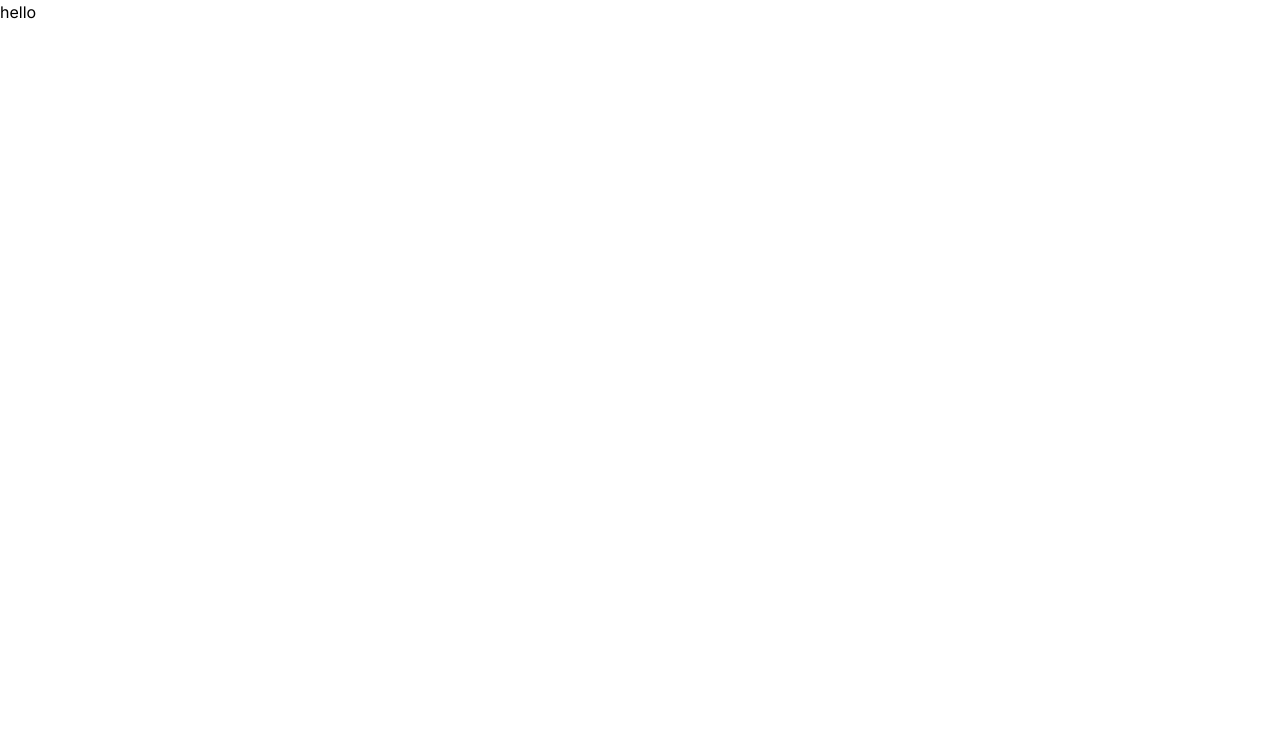
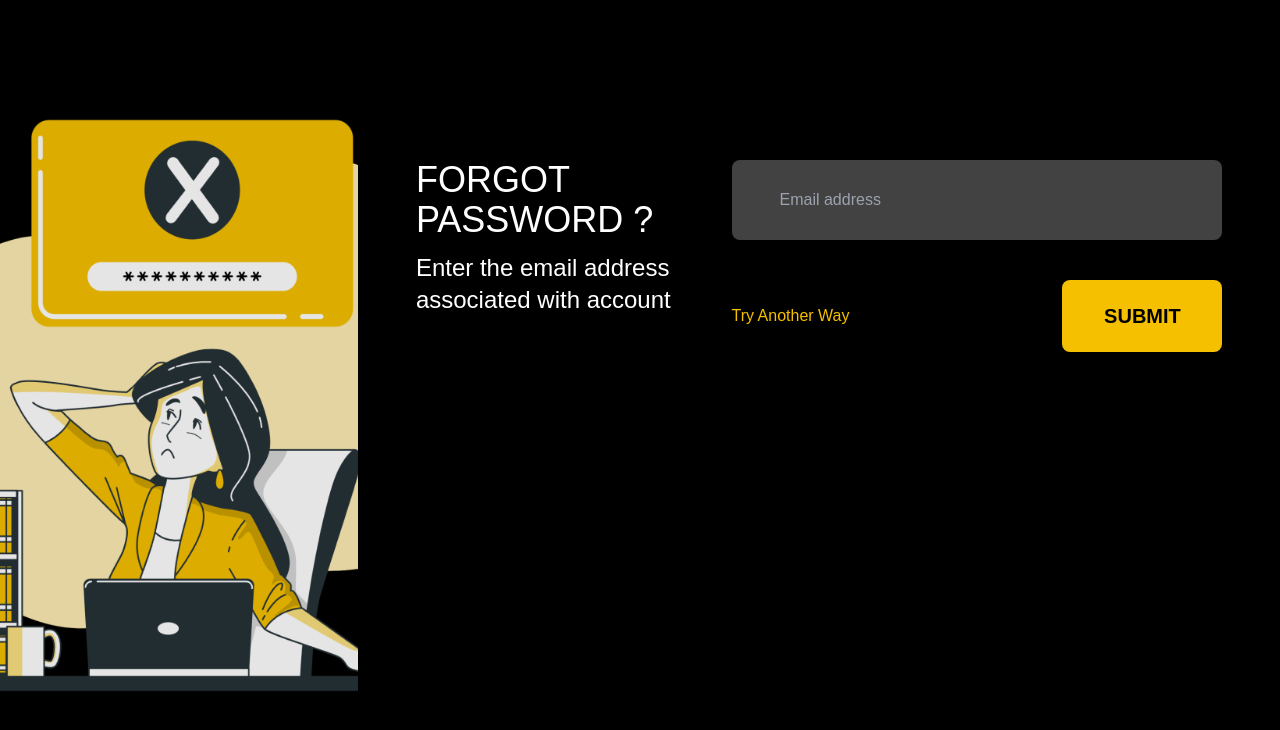
Before and after one commit to BimalDevasia/TiffinBox, a Next.js app: page /forgot-password in a window 1280 px wide. Shown: the top 730 px of the page. Built offline with nearby package versions, Linux system fonts and the light colour scheme.

Commit message:
Improved menu and forgot password

```diff
--- a/src/app/(auth)/forgot-password/page.tsx
+++ b/src/app/(auth)/forgot-password/page.tsx
@@ -1,7 +1,46 @@
 export default function Home() {
     return (
         <>
-            <div>hello</div>
+            <div className='h-screen w-full relative flex bg-black font-bebasneue'>
+
+            <div className='bg-forgot avg:block hidden relative bg-cover bg-no-repeat w-[28%] h-full'></div>
+
+
+
+<div className='w-screen avg:w-[72%] h-min rounded-3xl  text-white mt-40 px-10'>
+
+
+  <div className='flex justify-around w-full '>
+
+    <div className='w-1/3'>
+
+    <h6 className='text-4xl mb-3 font-bebasneue'>FORGOT <br />PASSWORD ?</h6>
+      <p className='text-2xl font-bebasneue'>Enter the email address associated with account</p>
+
+    </div >
+
+    <form className='flex  flex-col med:w-7/12 w-full gap-10'>
+
+      <input className='h-20 focus:outline-none bg-ingrey px-[3rem] rounded-lg' placeholder='Email address' type="text" name="" id="email" required />
+
+      <div className="w-full place-items-center flex justify-between">
+        <p className="text-inyellow">Try Another Way</p>
+        <button type='submit' className='bg-inyellow rounded-lg w-[10rem] text-black  h-[4.5rem] font-bold text-[20px] '>SUBMIT</button>
+      </div>
+
+
+    </form>
+
+
+
+  </div>
+
+</div>
+
+
+
+
+</div>
         </>
     );
 }
--- a/src/app/globals.css
+++ b/src/app/globals.css
@@ -1,32 +1,3 @@
 @tailwind base;
 @tailwind components;
 @tailwind utilities;
-
-@layer base {
-  @font-face {
-    font-family: 'bebasneue';
-    font-style: normal;
-    font-weight: 400;
-    src: url('https://fonts.googleapis.com/css2?family=Bebas+Neue&family=Madimi+One&display=swap');
-  }
-}
-
-:root {
-  --foreground-rgb: 0, 0, 0;
-  --background-start-rgb: 214, 219, 220;
-  --background-end-rgb: 255, 255, 255;
-}
-
-@media (prefers-color-scheme: dark) {
-  :root {
-    --foreground-rgb: 255, 255, 255;
-    --background-start-rgb: 0, 0, 0;
-    --background-end-rgb: 0, 0, 0;
-  }
-}
-
-@layer utilities {
-  .text-balance {
-    text-wrap: balance;
-  }
-}
--- a/src/app/layout.tsx
+++ b/src/app/layout.tsx
@@ -1,9 +1,11 @@
 import type { Metadata } from "next";
 import { Inter } from "next/font/google";
 import "./globals.css";
-
+import { Poppins } from "next/font/google";
 
 const inter = Inter({ subsets: ["latin"] });
+const poppins = Poppins({ subsets: ["latin"],variable:"--poppins",weight:"800"});
+
 
 export const metadata: Metadata = {
   title: "Tiffin Box",
@@ -19,7 +21,7 @@ export default function RootLayout({
     <html lang="en">
       <head>
       </head>
-      <body className={inter.className}>{children}</body>
+      <body className={`inter.className,${poppins.variable}`}>{children}</body>
     </html>
   );
 }
--- /dev/null
+++ b/src/app/menu/data.js
@@ -0,0 +1,6 @@
+const items=[{name:"BREAD OMLET",desp:"A bread omelet is a quick and satisfying dish made by sandwiching beaten eggs between slices of bread Seasoned to taste and optionally filled with vegetables or cheese, it a versatile meal perfect for breakfast, brunch, or a light dinner.",price:"40",link:"/item.png"},
+{name:"BREAD OMLET",desp:"A bread omelet is a quick and satisfying dish made by sandwiching beaten eggs between slices of bread Seasoned to taste and optionally filled with vegetables or cheese, it a versatile meal perfect for breakfast, brunch, or a light dinner.",price:"40",link:"/item.png"},
+{name:"BREAD OMLET",desp:"A bread omelet is a quick and satisfying dish made by sandwiching beaten eggs between slices of bread Seasoned to taste and optionally filled with vegetables or cheese, it a versatile meal perfect for breakfast, brunch, or a light dinner.",price:"40",link:"/item.png"},
+{name:"BREAD OMLET",desp:"A bread omelet is a quick and satisfying dish made by sandwiching beaten eggs between slices of bread Seasoned to taste and optionally filled with vegetables or cheese, it a versatile meal perfect for breakfast, brunch, or a light dinner.",price:"40",link:"/item.png"}
+]
+export default items;
--- a/src/app/menu/page.tsx
+++ b/src/app/menu/page.tsx
@@ -1,23 +1,19 @@
 import React from 'react'
-
+import items from "./data"
 
 const foodtype=["BREAKFAST","LUNCH","SNACKS","DINNER","DRINKS"]
-const items=[{name:"BREAD OMLET",desp:"A bread omelet is a quick and satisfying dish made by sandwiching beaten eggs between slices of bread Seasoned to taste and optionally filled with vegetables or cheese, it a versatile meal perfect for breakfast, brunch, or a light dinner.",price:"40",link:"/item.png"},
-{name:"BREAD OMLET",desp:"A bread omelet is a quick and satisfying dish made by sandwiching beaten eggs between slices of bread Seasoned to taste and optionally filled with vegetables or cheese, it a versatile meal perfect for breakfast, brunch, or a light dinner.",price:"40",link:"/item.png"},
-{name:"BREAD OMLET",desp:"A bread omelet is a quick and satisfying dish made by sandwiching beaten eggs between slices of bread Seasoned to taste and optionally filled with vegetables or cheese, it a versatile meal perfect for breakfast, brunch, or a light dinner.",price:"40",link:"/item.png"},
-{name:"BREAD OMLET",desp:"A bread omelet is a quick and satisfying dish made by sandwiching beaten eggs between slices of bread Seasoned to taste and optionally filled with vegetables or cheese, it a versatile meal perfect for breakfast, brunch, or a light dinner.",price:"40",link:"/item.png"}
-]
+
 
 
 function page() {
   return (
 
     <div className='flex flex-col items-center w-screen bg-no-repeat bg-cover h-screen bg-menu text-white'>
-
-      <h1>Our Menu</h1>
-      <div className='flex w-2/3 h-10 justify-center gap-5'>
+      <div className='absolute h-full w-full bg-black -z-10 opacity-75'></div>
+      <h1 className='font-poppins font-extrabold text-[40px] mt-3 mb-5'>Our Menu</h1>
+      <div className='flex w-2/3 h-10 justify-center gap-5 mb-9'>
       { foodtype.map((items,id)=>(
-        <div className=' flex justify-center items-center w-[10rem] rounded-3xl border-solid border-inyellow  border-[1px]' key={id}>{items}</div>
+        <div className=' flex justify-center items-center w-[10rem] hover:bg-inyellow hover:text-black rounded-3xl border-solid border-inyellow  border-[1px]' key={id}>{items}</div>
         ))}
       </div>
 
@@ -25,24 +21,15 @@ function page() {
 
         {items.map((item,id)=>(
           <div key={id} className='box flex w-full '>
-            <div style={{ backgroundImage: `url(${item.link})` }} className='h-full w-[35%] bg-no-repeat bg-cover'></div>
-            <div className='w-[65%] bg-white/5 shadow-md rounded-lg backdrop-blur filter'>
-              <p>{item.name}</p>
+            <div style={{ backgroundImage: `url(${item.link})` }} className='relative h-full w-[35%] bg-no-repeat  bg-cover'></div>
+            <div className='w-[65%] bg-white/5 shadow-md rounded-lg backdrop-blur filter px-5 py-7'>
+              <p className='text-[25px]'>{item.name}</p>
               <p>{item.desp}</p>
-              <p>Price : {item.price}₹</p>
+              <p className='text-[25px]'>Price : {item.price}₹</p>
             </div>
             </div>
         ))}
-<style>
 
-
-
-  -ms-overflow-style: none;
-
-
-  scrollbar-width: none;
-
-</style>
 
         </div>
 
--- a/tailwind.config.ts
+++ b/tailwind.config.ts
@@ -13,15 +13,19 @@ const config: Config = {
         "gradient-conic":
           "conic-gradient(from 180deg at 50% 50%, var(--tw-gradient-stops))",
           'food':"url('/Rectangle 2.png')",
-          'menu':"url('/bg.png')"
+          'menu':"url('/bg.png')",
+          'forgot':"url('/forgot.png')"
       },
       colors:{
         'ingrey':'#424242',
         'inyellow':'#F5C000',
       },
       fontFamily:{
-        'bebasneue':'"Bebas Neue", sans-serif',
+        'bebasneue':['Bebas Neue, sans-serif'],
+        poppins:["var(--poppins)"],
+
       },
+
       screens:{
         'avg':'1098px',
         'med':'824px'
```
Also changed, not shown: package.json (+6 -5 lines), public/forgot.png (added), 1 other file (tests, documents, lock files or other folders).
